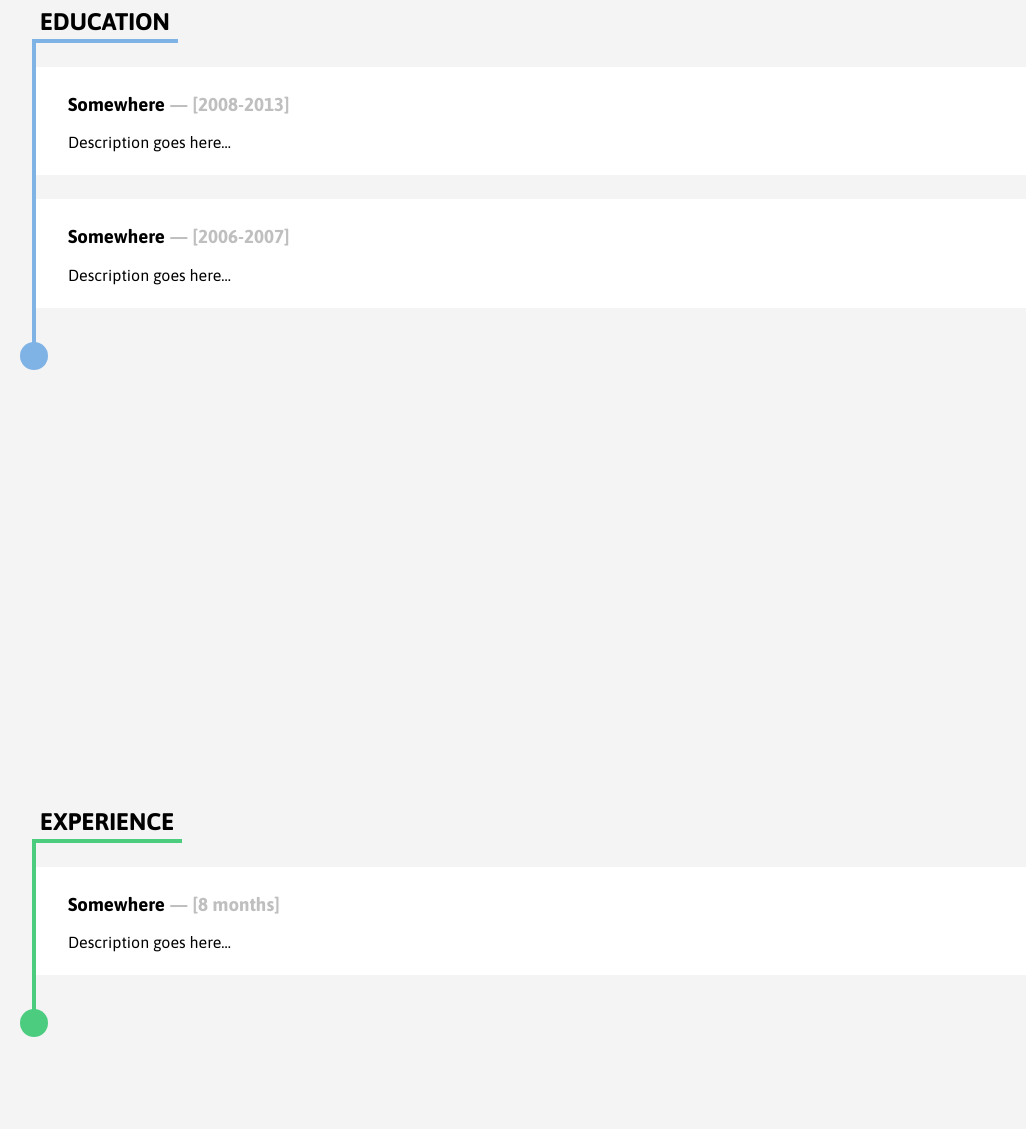
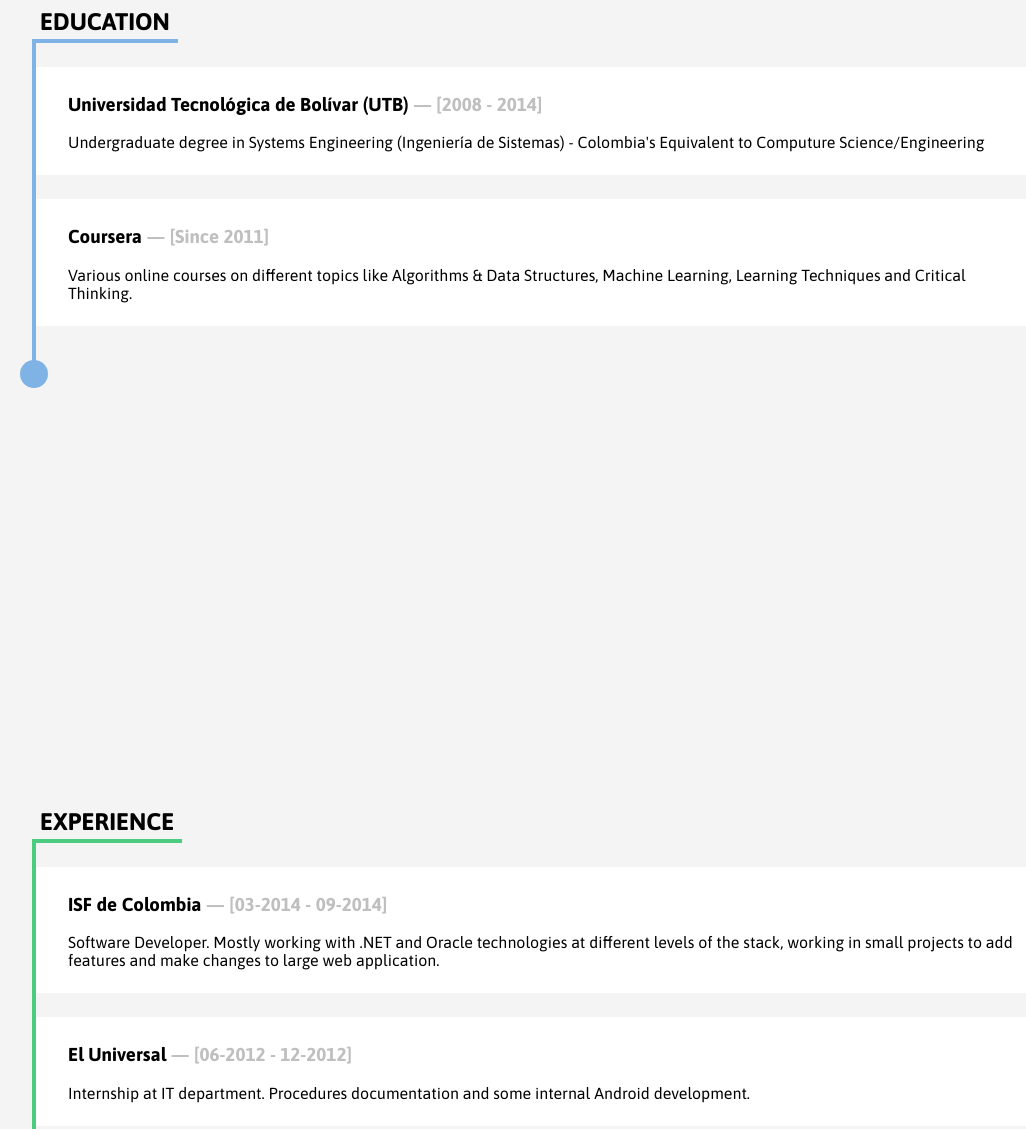
Before and after one commit to rsalgado/experimental_cv, a website: page index.html in a window 1280 px wide. Shown: the part 860-1989 px from the top of the page, without its empty margins (0-1026 px from the left). Drawn offline with Linux system fonts and the light colour scheme.

Commit message:
Use JSON for Education and Experience sections

```diff
--- a/index.html
+++ b/index.html
@@ -47,19 +47,12 @@
 <section class="section" id="education">
   <h2 class="title education underline">Education</h2>
   <div class="history">
-    <div class="entry">
+    <div class="entry" ng-repeat="entry in resumeCtrl.resume.education">
       <h3>
-        <span class="place">Somewhere</span>
-        <span class="time">2008-2013</span>
+        <span class="place">{{entry.place}}</span>
+        <span class="time">{{entry.time}}</span>
       </h3>
-      <p>Description goes here...</p>
-    </div>
-    <div class="entry">
-      <h3>
-        <span class="place">Somewhere</span>
-        <span class="time">2006-2007</span>
-      </h3>
-      <p>Description goes here...</p>
+      <p>{{entry.description}}</p>
     </div>
   </div>
 
@@ -68,12 +61,12 @@
 <section class="section experience" id="experience">
   <h2 class="title experience underline">Experience</h2>
   <div class="history">
-    <div class="entry">
+    <div class="entry" ng-repeat="entry in resumeCtrl.resume.experience">
       <h3>
-        <span class="place">Somewhere</span>
-        <span class="time">8 months</span>
+        <span class="place">{{entry.place}}</span>
+        <span class="time">{{entry.time}}</span>
       </h3>
-      <p>Description goes here...</p>
+      <p>{{entry.description}}</p>
     </div>
   </div>
 </section>
--- a/js/resume.json
+++ b/js/resume.json
@@ -5,7 +5,7 @@
 
   "profile_picture": "http://www.gravatar.com/avatar/c727f9df4adf77abc67680972f44dd26?s=256",
 
-  "summary": ["I'm a colombian Engineering/CS graduate in his 20s who tries to craft good code and sometimes makes it. I do software development, mostly web development, and have interest in Computer Science, some Tech and Engineering related areas.",
+  "summary": ["I'm a colombian Engineering/CS graduate in his 20s who tries to craft good code and sometimes achieves it. I do software development, mostly web development, and have interest in Computer Science, some Tech and Engineering related areas.",
               "In my spare time I like listening to music, playing PC games, watching some TV series and movies, reading, and also, learning about whatever I find interesting."],
 
   "contact": {
@@ -16,9 +16,9 @@
 
   "education": [
     {
-      "place": "Universidad Tecnol&oacute;gica de Bol&iacute;var (UTB)",
-      "time": "2008 - 2013",
-      "description": "Undergraduate degree in Systems Engineering (Ingenier&iacute;a de Sistemas) - Colombia's equivalent of Computer Science/Engineering."
+      "place": "Universidad Tecnológica de Bolívar (UTB)",
+      "time": "2008 - 2014",
+      "description": "Undergraduate degree in Systems Engineering (Ingeniería de Sistemas) - Colombia's Equivalent to Computure Science/Engineering"
     },
     {
       "place": "Coursera",
```
